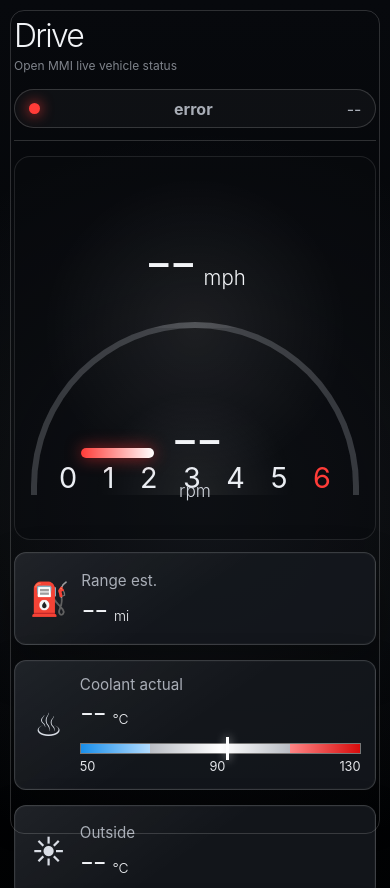
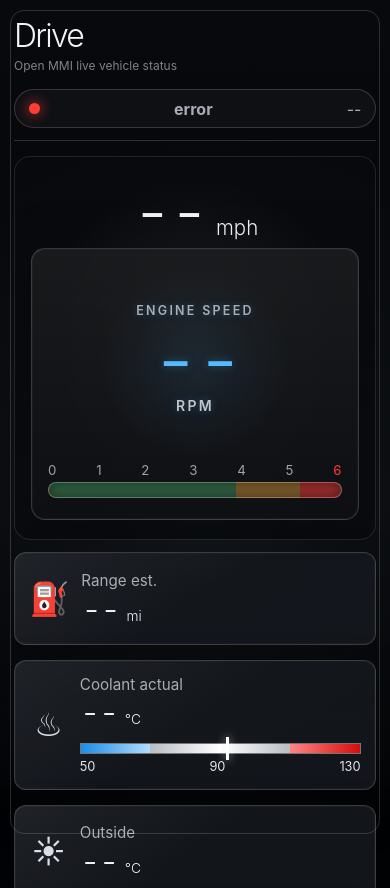
Before and after one commit to open-mmi/open-mmi, a plain HTML site: page ui/web_dashboard/static/index.html in a window 390 px wide. Shown: the top 888 px of the page. Drawn offline with Linux system fonts and the light colour scheme; no server answers.

Commit message:
Improve dashboard demo mode and digital RPM display

```diff
--- a/ui/web_dashboard/static/app.js
+++ b/ui/web_dashboard/static/app.js
@@ -84,12 +84,24 @@ function lightsLabel(value) {
 
 function updateTach(rpm) {
   const n = Number(rpm);
-  const clamped = Number.isFinite(n) ? Math.max(0, Math.min(6000, n)) : 0;
-  const rotation = -16 + (clamped / 6000) * 120;
-  document.documentElement.style.setProperty("--rpm-rotation", `${rotation}deg`);
-}
+  const isKnown = Number.isFinite(n);
+  const clamped = isKnown ? Math.max(0, Math.min(6000, n)) : 0;
+  const progress = clamped / 6000;
+  const root = document.documentElement;
 
-function render(payload) {
+  root.style.setProperty("--rpm-scale", progress.toFixed(4));
+  root.classList.remove("rpm-unknown", "rpm-idle", "rpm-normal", "rpm-high", "rpm-redline");
+
+  let state = "rpm-unknown";
+  if (isKnown) {
+    if (clamped < 900) state = "rpm-idle";
+    else if (clamped < 4200) state = "rpm-normal";
+    else if (clamped < 5200) state = "rpm-high";
+    else state = "rpm-redline";
+  }
+
+  root.classList.add(state);
+} function render(payload) {
   updateHealth(payload);
   const state = payload.state || {};
   const vehicle = state.vehicle || {};
--- a/ui/web_dashboard/static/styles.css
+++ b/ui/web_dashboard/static/styles.css
@@ -453,3 +453,230 @@ h1 {
   .pager { margin-left: 0; width: 100%; justify-content: center; }
   .tile { min-height: 5.8rem; }
 }
+
+/* open-mmi dashboard ui pass 2: digital rpm gauge */
+:root {
+  --rpm-scale: 0;
+  --rpm-colour: var(--blue);
+}
+
+:root.rpm-unknown { --rpm-colour: var(--dim); }
+:root.rpm-idle { --rpm-colour: var(--blue); }
+:root.rpm-normal { --rpm-colour: var(--green); }
+:root.rpm-high { --rpm-colour: var(--amber); }
+:root.rpm-redline { --rpm-colour: var(--red); }
+
+.speed,
+.value,
+.state,
+.tach-centre,
+.footer-item strong {
+  font-variant-numeric: tabular-nums;
+  font-feature-settings: "tnum" 1;
+}
+
+.tach {
+  --rpm-bar-pad: clamp(1rem, 3vw, 2rem);
+  --rpm-bar-bottom: clamp(1.15rem, 2.5vh, 1.85rem);
+  position: relative;
+  width: min(100%, 42rem);
+  min-height: clamp(13rem, 32vh, 22rem);
+  aspect-ratio: auto;
+  display: grid;
+  place-items: center;
+  padding: clamp(1rem, 2.4vw, 2rem);
+  border: 1px solid rgba(255, 255, 255, .16);
+  border-radius: 18px;
+  background:
+    radial-gradient(circle at 50% 42%, color-mix(in srgb, var(--rpm-colour) 22%, transparent), transparent 44%),
+    linear-gradient(180deg, rgba(255, 255, 255, .075), rgba(255, 255, 255, .025)),
+    rgba(8, 10, 14, .78);
+  box-shadow:
+    inset 0 0 0 1px rgba(255, 255, 255, .035),
+    0 24px 70px rgba(0, 0, 0, .32);
+  overflow: hidden;
+}
+
+.tach.compact {
+  width: min(100%, 34rem);
+  min-height: clamp(11.5rem, 26vh, 17rem);
+}
+
+.tach::before,
+.tach::after {
+  content: "";
+  position: absolute;
+  left: var(--rpm-bar-pad);
+  right: var(--rpm-bar-pad);
+  bottom: var(--rpm-bar-bottom);
+  height: clamp(.75rem, 1.7vh, 1.1rem);
+  border-radius: 999px;
+  pointer-events: none;
+}
+
+.tach::before {
+  border: 1px solid rgba(255, 255, 255, .20);
+  background:
+    linear-gradient(90deg,
+      rgba(82, 216, 120, .35) 0 64%,
+      rgba(255, 177, 59, .42) 64% 86%,
+      rgba(255, 60, 56, .55) 86% 100%),
+    rgba(255, 255, 255, .055);
+  box-shadow: inset 0 0 12px rgba(0, 0, 0, .45);
+}
+
+.tach::after {
+  right: var(--rpm-bar-pad);
+  background: linear-gradient(90deg, rgba(255, 255, 255, .92), var(--rpm-colour));
+  box-shadow: 0 0 18px color-mix(in srgb, var(--rpm-colour) 70%, transparent);
+  transform: scaleX(var(--rpm-scale));
+  transform-origin: left center;
+  transition:
+    transform 220ms cubic-bezier(.22, .61, .36, 1),
+    background-color 160ms ease,
+    box-shadow 160ms ease;
+}
+
+.needle {
+  display: none !important;
+}
+
+.tach-labels {
+  position: absolute;
+  left: var(--rpm-bar-pad);
+  right: var(--rpm-bar-pad);
+  bottom: calc(var(--rpm-bar-bottom) + clamp(1.05rem, 2.4vh, 1.65rem));
+  inset-block-start: auto;
+  display: flex;
+  align-items: center;
+  justify-content: space-between;
+  color: rgba(234, 237, 242, .66);
+  font-size: clamp(.85rem, 1.45vw, 1.35rem);
+  letter-spacing: .04em;
+  line-height: 1;
+  pointer-events: none;
+}
+
+.tach-labels .hot,
+.hot {
+  color: var(--red);
+}
+
+.tach-centre {
+  position: relative;
+  inset: auto;
+  z-index: 2;
+  width: 100%;
+  margin: 0 0 clamp(2.1rem, 6vh, 4.3rem);
+  text-align: center;
+  color: var(--rpm-colour);
+  font-size: clamp(4.7rem, 10vw, 9.4rem);
+  font-weight: 300;
+  letter-spacing: -.075em;
+  line-height: .86;
+  text-shadow:
+    0 0 22px color-mix(in srgb, var(--rpm-colour) 52%, transparent),
+    0 0 64px color-mix(in srgb, var(--rpm-colour) 24%, transparent);
+  transition: color 160ms ease, text-shadow 160ms ease;
+}
+
+.tach.compact .tach-centre {
+  font-size: clamp(3.5rem, 7.5vw, 6.3rem);
+}
+
+.tach-centre::before {
+  content: "ENGINE SPEED";
+  display: block;
+  margin-bottom: .55rem;
+  color: var(--muted);
+  font-size: clamp(.78rem, 1.3vw, 1.1rem);
+  font-weight: 600;
+  letter-spacing: .18em;
+  line-height: 1;
+}
+
+.tach-centre small {
+  display: block;
+  margin-top: .45rem;
+  color: rgba(242, 244, 247, .78);
+  font-size: .18em;
+  font-weight: 600;
+  letter-spacing: .16em;
+  text-transform: uppercase;
+}
+
+:root.rpm-redline .tach {
+  animation: rpmRedlinePulse 700ms ease-in-out infinite alternate;
+}
+
+@keyframes rpmRedlinePulse {
+  from {
+    border-color: rgba(255, 60, 56, .38);
+    box-shadow: inset 0 0 0 1px rgba(255, 255, 255, .035), 0 24px 70px rgba(0, 0, 0, .32);
+  }
+  to {
+    border-color: rgba(255, 60, 56, .78);
+    box-shadow: inset 0 0 0 1px rgba(255, 60, 56, .20), 0 0 42px rgba(255, 60, 56, .18);
+  }
+}
+
+@media (max-width: 720px) {
+  .tach {
+    min-height: clamp(11rem, 35vh, 17rem);
+    border-radius: 14px;
+  }
+
+  .tach-centre {
+    font-size: clamp(4rem, 20vw, 6.4rem);
+  }
+
+  .tach-labels {
+    font-size: clamp(.72rem, 3.4vw, 1rem);
+  }
+}
+
+@media (max-height: 620px) and (orientation: landscape) {
+  .tach {
+    min-height: 11rem;
+  }
+
+  .tach-centre {
+    margin-bottom: 2.4rem;
+    font-size: clamp(3.6rem, 9vw, 5.8rem);
+  }
+}
+/* end open-mmi dashboard ui pass 2 */
+
+/* open-mmi dashboard ui pass 2b: toned rpm glow */
+.tach {
+  background:
+    radial-gradient(circle at 50% 42%, color-mix(in srgb, var(--rpm-colour) 9%, transparent), transparent 42%),
+    linear-gradient(180deg, rgba(255, 255, 255, .065), rgba(255, 255, 255, .022)),
+    rgba(8, 10, 14, .78);
+}
+
+.tach::after {
+  box-shadow: 0 0 8px color-mix(in srgb, var(--rpm-colour) 34%, transparent);
+}
+
+.tach-centre {
+  text-shadow:
+    0 0 9px color-mix(in srgb, var(--rpm-colour) 28%, transparent),
+    0 0 26px color-mix(in srgb, var(--rpm-colour) 10%, transparent);
+}
+
+:root.rpm-redline .tach {
+  animation-duration: 1100ms;
+}
+
+@keyframes rpmRedlinePulse {
+  from {
+    border-color: rgba(255, 60, 56, .30);
+    box-shadow: inset 0 0 0 1px rgba(255, 255, 255, .03), 0 20px 58px rgba(0, 0, 0, .28);
+  }
+  to {
+    border-color: rgba(255, 60, 56, .54);
+    box-shadow: inset 0 0 0 1px rgba(255, 60, 56, .12), 0 0 22px rgba(255, 60, 56, .10);
+  }
+}
+/* end open-mmi dashboard ui pass 2b */
```
